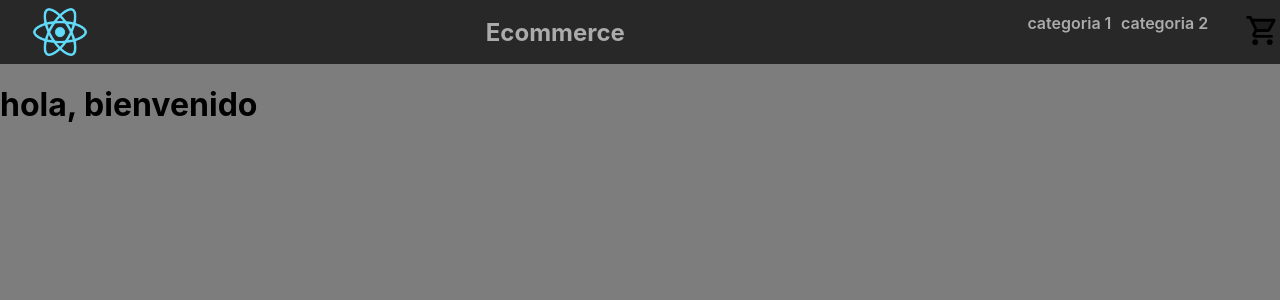
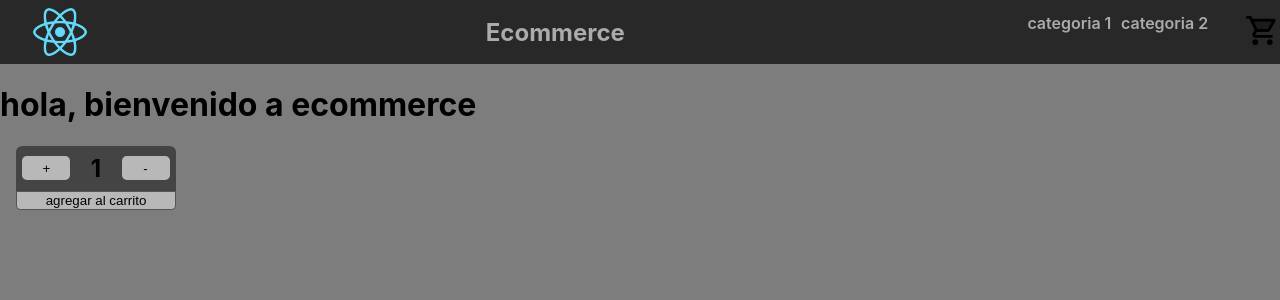
Before and after one commit to juanbaquiroga/react, a React (Create React App) app: page / in a window 1280 px wide. Shown: the top 300 px of the page. Built offline with nearby package versions, Linux system fonts and the light colour scheme.

Commit message:
desafio contador con boton

```diff
--- a/src/App.css
+++ b/src/App.css
@@ -40,3 +40,37 @@ nav{
   margin: 0 0.3rem;
   font-weight: 600;
 }
+.itemCount{
+  display: flex;
+  flex-flow: column nowrap;
+  max-width: 10rem;
+  margin: 1rem;
+}
+.itemCounter{
+  max-width: 10rem;
+  height: 2rem;
+  display: flex;
+  flex-flow: row nowrap;
+  justify-content: space-between;
+  align-items: center;
+  padding: 0.4rem;
+  border-radius: 0.4rem 0.4rem 0 0;
+  background-color: rgba(46, 46, 46, 0.71);
+}
+.counter{
+  font-size: 1.5rem;
+  margin: 0;
+}
+
+.addCart{
+  background-color: rgb(184, 184, 184);
+  border-radius: 0 0 0.3rem 0.3rem;
+  border: solid 0.05rem rgba(46, 46, 46, 0.71);
+}
+.buttonCounter{
+  background-color: rgb(184, 184, 184);
+  border-radius: 0.3rem;
+  border: none;
+  height: 1.5rem;
+  width: 3rem;
+}
--- a/src/App.js
+++ b/src/App.js
@@ -1,15 +1,21 @@
 import React from 'react';
 import './App.css';
 import Header from './Components/header/header';
-import ItemListContainer from './Components/main/ItemListContainer/ItemListContainer'
-
+import ItemListContainer from './Components/Main/ItemListContainer/ItemListContainer'
+import ItemCount from './Components/Main/ItemCount/ItemCount'
 
 const App = () =>{
-    const prop='hola, bienvenido'
+    const greeting='hola, bienvenido a ecommerce'
+
+    const onAdd = (contador) =>{
+        console.log('agregaste con exito ', contador, ' items')
+    }
+
     return(
         <>
         <Header/>
-        <ItemListContainer greeting={prop}/>
+        <ItemListContainer greeting={greeting}/>
+        <ItemCount stock = {5} onAdd={onAdd} initial={1}/>
         </>
         )
 }
--- /dev/null
+++ b/src/Components/main/ItemCount/ItemCount.js
@@ -0,0 +1,35 @@
+import React, {useState}from 'react';
+
+const ItemCount = ({stock, initial, onAdd}) =>{
+    const [contador, setContador] = useState(initial);
+
+    const sumarCountador = () =>{
+        if(contador < stock){
+            setContador(contador +1)
+        }
+    }
+    const restarCountador = () =>{
+        if(contador > 0){
+            setContador(contador - 1)
+        }
+    }
+    const agregar = () =>{
+        if ((stock != 0) & (contador < stock)){
+            onAdd(contador)
+        }
+    }
+    return(
+        <>
+            <div className='itemCount'>
+                <div className='itemCounter'>
+                    <button className='buttonCounter' onClick={sumarCountador}>+</button>
+                    <h1 className='counter'>{contador}</h1>
+                    <button className='buttonCounter' onClick={restarCountador}>-</button>
+                </div>
+                <button className='addCart' onClick={agregar}>agregar al carrito</button>
+            </div>
+        </>
+    )
+}
+
+export default ItemCount
```
